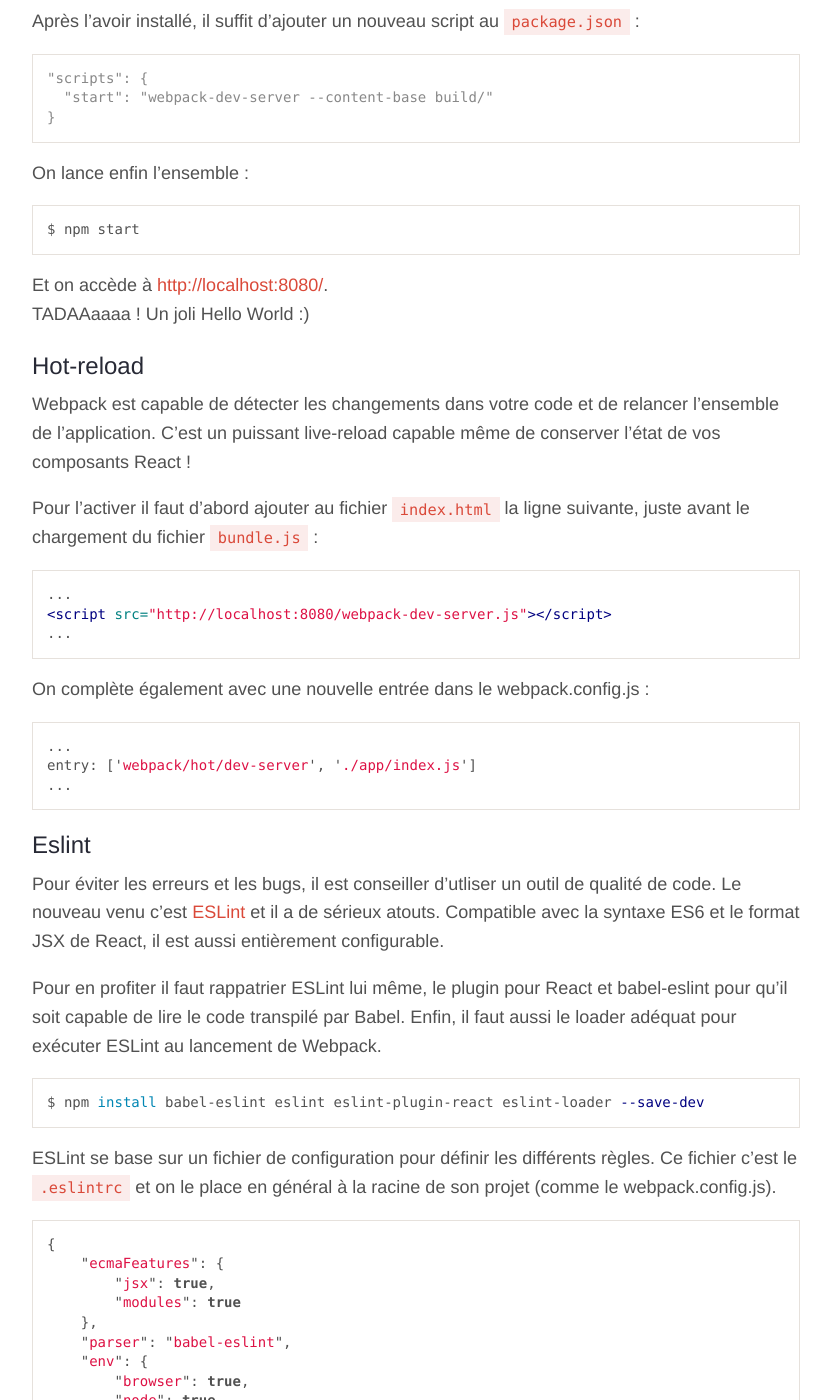
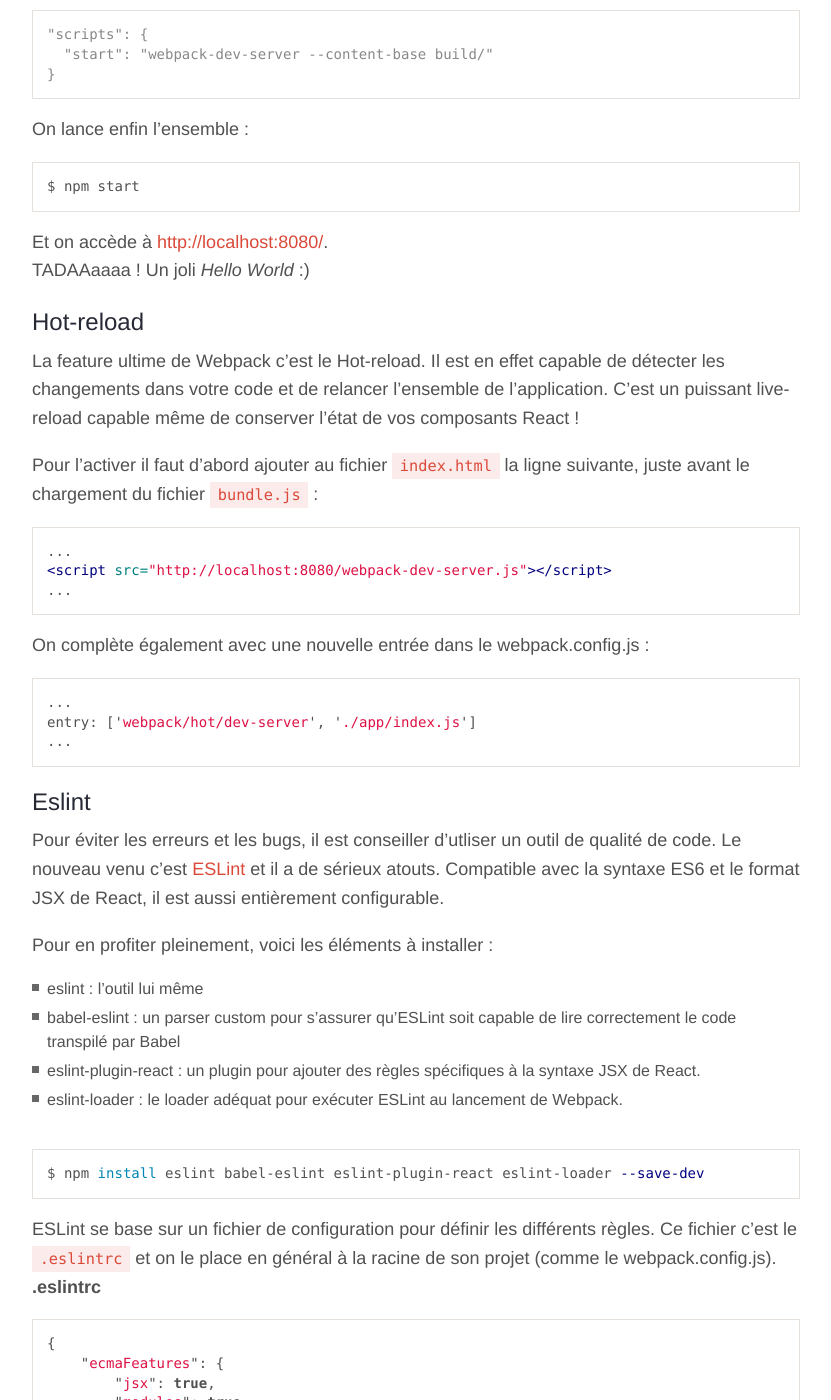
Before and after one commit to romaindso/romaindso.github.io, a Jekyll site: the page built from _posts/2015-08-26-react-webpack-starter.markdown, in a window 1280 px wide and 1400 px high, scrolled down 5209 px. Shown: the whole window, without its empty margins (224-1055 px from the left). Built offline with Jekyll 4.4.1, drawn with Linux system fonts in a browser that asks for light colours; nearby versions of some CDN libraries; Markdown is read by kramdown in place of the engine named in the settings; some of the changed text lies outside the part shown.

Commit message:
Update content

```diff
--- a/_posts/2015-08-26-react-webpack-starter.markdown
+++ b/_posts/2015-08-26-react-webpack-starter.markdown
@@ -206,10 +205,10 @@ On lance enfin l'ensemble :
 $ npm start
 {% endhighlight %}
 
-Et on accède à [http://localhost:8080/][localhost]. <br> TADAAaaaa ! Un joli Hello World :)
+Et on accède à [http://localhost:8080/][localhost]. <br> TADAAaaaa ! Un joli *Hello World* :)
 
 #### Hot-reload
-Webpack est capable de détecter les changements dans votre code et de relancer l'ensemble de l'application. C'est un puissant live-reload capable même de conserver l'état de vos composants React !
+La feature ultime de Webpack c'est le Hot-reload. Il est en effet capable de détecter les changements dans votre code et de relancer l'ensemble de l'application. C'est un puissant live-reload capable même de conserver l'état de vos composants React !
 
 Pour l'activer il faut d'abord ajouter au fichier `index.html` la ligne suivante, juste avant le chargement du fichier `bundle.js` :
 {% highlight html %}
@@ -228,13 +227,19 @@ entry: ['webpack/hot/dev-server', './app/index.js']
 #### Eslint
 Pour éviter les erreurs et les bugs, il est conseiller d'utliser un outil de qualité de code. Le nouveau venu c'est [ESLint][eslint] et il a de sérieux atouts. Compatible avec la syntaxe ES6 et le format JSX de React, il est aussi entièrement configurable.
 
-Pour en profiter il faut rappatrier ESLint lui même, le plugin pour React et babel-eslint pour qu'il soit capable de lire le code transpilé par Babel. Enfin, il faut aussi le loader adéquat pour exécuter ESLint au lancement de Webpack.
+Pour en profiter pleinement, voici les éléments à installer :
+
+- eslint : l'outil lui même
+- babel-eslint : un parser custom pour s'assurer qu'ESLint soit capable de lire correctement le code transpilé par Babel
+- eslint-plugin-react : un plugin pour ajouter des règles spécifiques à la syntaxe JSX de React.
+- eslint-loader : le loader adéquat pour exécuter ESLint au lancement de Webpack.
 
 {% highlight console %}
-$ npm install babel-eslint eslint eslint-plugin-react eslint-loader --save-dev
+$ npm install eslint babel-eslint eslint-plugin-react eslint-loader --save-dev
 {% endhighlight %}
 
 ESLint se base sur un fichier de configuration pour définir les différents règles. Ce fichier c'est le `.eslintrc` et on le place en général à la racine de son projet (comme le webpack.config.js).
+**.eslintrc**
 {% highlight javascript %}
 {
     "ecmaFeatures": {
@@ -272,6 +277,8 @@ ESLint se base sur un fichier de configuration pour définir les différents rè
 }
 {% endhighlight %}
 
+Par défaut ESLint intègre quelques reglès qu'il est possible d'overrider dans le fichier `.eslintrc`. Chaque règle est suivi d'un numéro : 0 = règle désactivé, 1 = warning, 2 = erreur bloquante. N'hésitez pas à consulter la [liste des règles][rules-eslint].
+
 Il faut maintenant exécuter ces règles côté Webpack. A la place d'un loader, on utilise un preloader, on s'assure ainsi que ESLint s'exécute avant toute autre opération (transpilation, compilation, etc etc).
 **webpack.config.js**
 {% highlight javascript %}
@@ -288,13 +295,29 @@ module: {
 ...
 {% endhighlight %}
 
+Maintenant, il suffit d'ajouter du code qui ne respecte pas ces règles pour voir la magie opérer :)
+Par exemple une variable inutilisée ou des simple quotes dans les attributs JSX.
+
+Ce qui nous donne dans la console :
+{% highlight console %}
+...
+ERROR in ./app/App.jsx
+
+/Users/romaindurandsaintomer/dev/js/react-webpack-starter/app/App.jsx
+  7:13  error  toto is defined but never used       no-unused-vars
+  9:27  error  JSX attributes must use doublequote  react/jsx-quotes
+
+✖ 2 problems (2 errors, 0 warnings)
+...
+{% endhighlight %}
+
 ## The end
-Vous pouvez retrouver tout le code du projet sur mon github : <br> [https://github.com/romaindso/react-webpack-starter][github]
+Vous pouvez retrouver tout le code du projet sur mon github (**webpack.config.js** inclus) : <br> [https://github.com/romaindso/react-webpack-starter][github]
 
 Et pour l'environnement de production ?
 Ça sera l'objet d'un prochain post. A suivre...
 
-Tags: [React, Wepack, ES6]
+Tags: [React, Wepack, ES6, ESLint]
 
 [webpack]: http://webpack.github.io/
 [babeljs]: https://babeljs.io/
@@ -302,4 +325,5 @@ Tags: [React, Wepack, ES6]
 [webpack-dev]: http://webpack.github.io/docs/webpack-dev-server.html
 [localhost]: http://localhost:8080/
 [eslint]: http://eslint.org/
+[rules-eslint]: http://eslint.org/docs/rules
 [github]: https://github.com/romaindso/react-webpack-starter
```
Also changed, not shown: other parts of _posts/2015-08-26-react-webpack-starter.markdown (+0 -1 lines).
